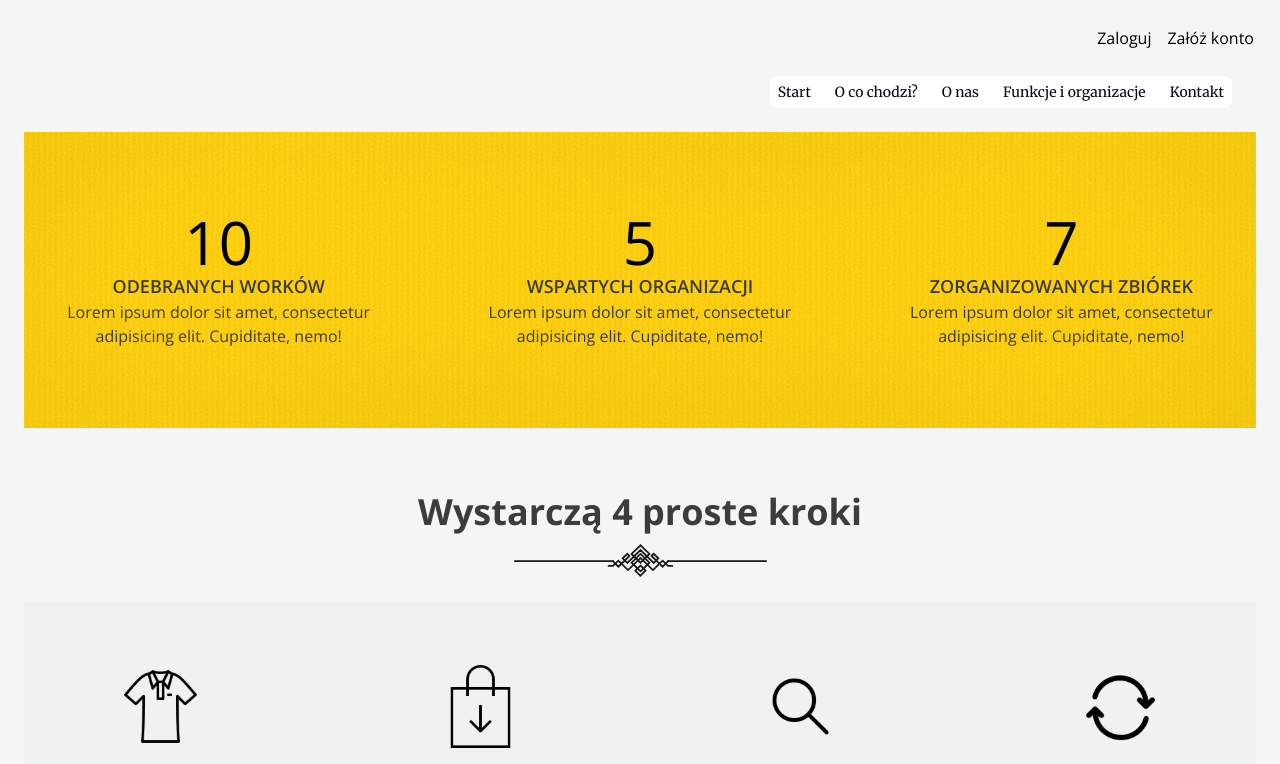
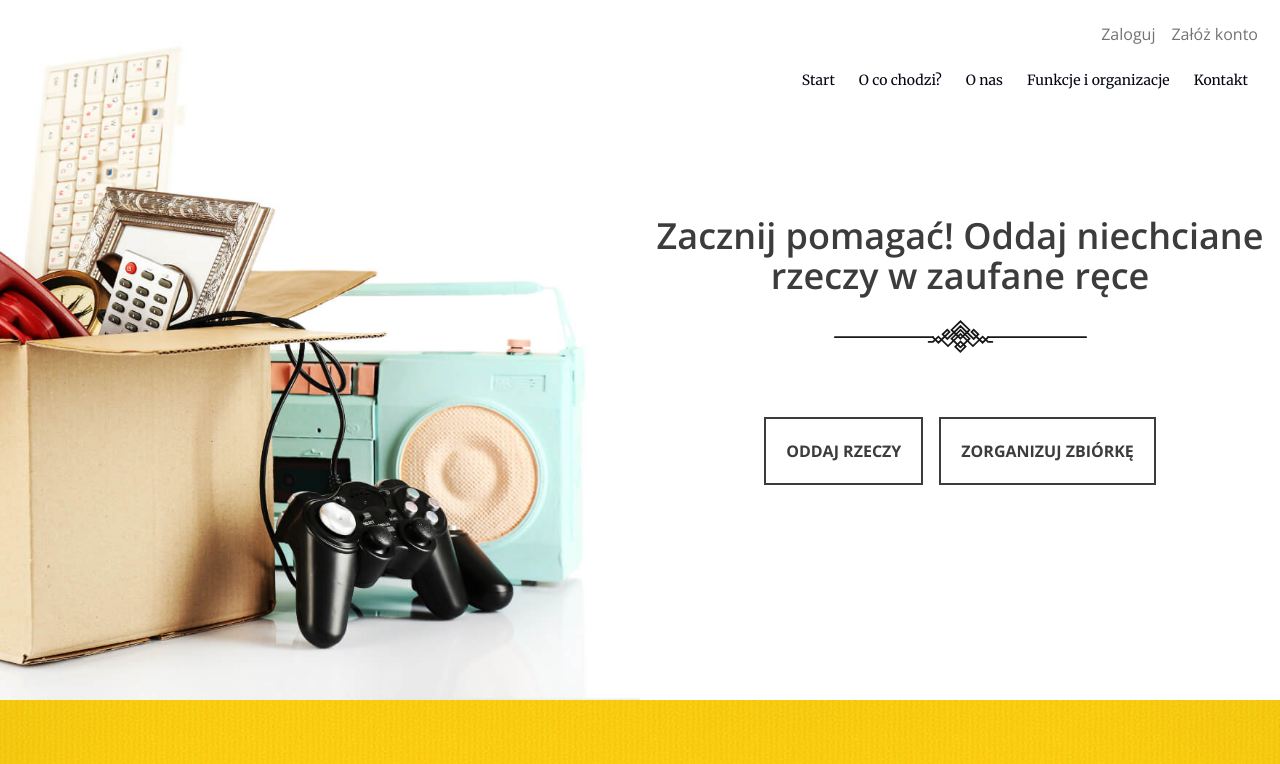
Before and after one commit to sabaudianin/OddajRzeczy, a React (Vite) app: page / in a window 1280 px wide. Shown: the top 764 px of the page. Built offline with nearby package versions, Linux system fonts and the light colour scheme.

Commit message:
Delivered Navigation & Scroll

```diff
--- a/src/components/Home.jsx
+++ b/src/components/Home.jsx
@@ -1,15 +1,20 @@
 import React from 'react';
 import About from "./main_sections/About.jsx";
 import HeaderNav from "./header/HeaderNav.jsx";
+import UserAccessSection from "./header/UserAccessSection.jsx";
 import Three_columns from "./main_sections/Three_columns.jsx";
 import SimpleSteps from "./main_sections/SimpleSteps.jsx";
 import WhoWeHelp from "./main_sections/WhoWeHelp.jsx";
 import Contact from "./footer/Contact.jsx";
+import StartCTA from "./header/StartCTA.jsx";
 
 const Home = () => {
     return (
         <>
+
+            <UserAccessSection/>
             <HeaderNav/>
+            <StartCTA/>
             <Three_columns/>
             <SimpleSteps/>
             <About/>
--- a/src/components/footer/Contact.jsx
+++ b/src/components/footer/Contact.jsx
@@ -6,7 +6,7 @@ import Instagram from "../../assets/Instagram.svg"
 
 const Contact = () => {
     return (
-        <section className="mt-20">
+        <section id="contact">
             <div className="relative w-full">
                 <div
                     className="absolute inset-0 bg-[url('src/assets/Background-Contact-Form.jpg')] bg-cover bg-center opacity-25"></div>
--- a/src/components/header/HeaderNav.jsx
+++ b/src/components/header/HeaderNav.jsx
@@ -1,28 +1,17 @@
 import React from 'react';
+import {Link, animateScroll as scroll} from "react-scroll";
 
 const HeaderNav = () => {
     return (
-        <>
-            <div className=" justify-end flex gap-x-3  ">
-                <a href="#"
-                   className=" border-2 border-transparent hover:border-accent text-black">
-                    Zaloguj
-                </a>
-                <a href="#"
-                   className="border-2 border-transparent hover:border-accent text-black">
-                    Załóż konto
-                </a>
-            </div>
 
-
-            <div>
-                <header className='text-black font-serif'>
-                    <nav className="mx-auto max-w-[52.5rem] p-6 lg:max-w-[78rem]">
-                        <div className="relative flex items-center gap-x-4 justify-end">
+        <section className="relative">
+            <header className='text-black font-serif absolute z-10 right-0 top-10'>
+                <nav className="mx-auto p-6 ">
+                    <div className="flex items-center gap-x-4 justify-end">
                         <div className="flex items-center group peer lg:hidden">
                             <input type="checkbox" id="menu" className="hidden"/>
                             <label htmlFor="menu"
-                                       className="bg-white dark:bg-gray-950 hover:bg-gray-50 dark:hover:bg-gray-900 ring-1 ring-gray-200 dark:ring-gray-800 rounded-lg p-2 cursor-pointer">
+                                   className="bg-light  hover:bg-accent  ring-1 ring-gray-200  rounded-lg p-2 cursor-pointer">
                                 <svg width="16" height="16" viewBox="0 0 256 256"
                                      className="group-has-[input:checked]:hidden fill-gray-950 dark:fill-white">
                                     <path
@@ -37,34 +26,62 @@ const HeaderNav = () => {
                         </div>
 
                         <div
-                                className="absolute top-11 left-0 w-full hidden peer-has-[:checked]:flex flex-col gap-2 bg-white  border border-solid border-gray-100 dark:border-gray-900 shadow-md rounded-lg px-6 py-4 lg:relative lg:top-0 lg:left-0 lg:w-auto lg:flex lg:flex-row lg:border-none lg:p-0 lg:shadow-none *:flex *:items-center *:gap-x-1.5 *:py-1.5 *:text-sm *:text-gray-950  *:font-medium lg:*:px-2">
+                            className="absolute top-11 -left-500 w-[300px] hidden peer-has-[:checked]:flex flex-col gap-2 bg-white shadow-md rounded-lg px-6 py-4 lg:relative lg:top-0 lg:left-0 lg:w-auto lg:flex lg:flex-row lg:border-none lg:p-0 lg:shadow-none *:flex *:items-center *:gap-x-1.5 *:py-1.5 *:text-sm *:text-gray-950  *:font-medium lg:*:px-2">
 
-                                <a href="#"
-                                   className=" box-border hover:border-b-2 hover:border-black">
+                            <Link
+                                to="start"
+                                duration={500}
+                                smooth={true}
+                                spy={true}
+                                offset={-100}
+                                className="border-b-2 border-transparent box-border hover:border-b-2 hover:border-black">
                                 Start
 
-                                </a>
-                                <a className=" hover:border-b-2 hover:border-black" href="#">
+                            </Link>
+                            <Link
+                                to="simpleSteps"
+                                duration={500}
+                                smooth={true}
+                                spy={true}
+                                offset={-100}
+                                className="border-b-2  border-transparent hover:border-b-2 hover:border-black"
+                            >
                                 O co chodzi?
-                                </a>
-                                <a className=" hover:border-b-2 hover:border-black" href="#">
+                            </Link>
+                            <Link
+                                to="about"
+                                duration={500}
+                                smooth={true}
+                                spy={true}
+                                offset={-100}
+                                className="border-b-2  border-transparent hover:border-b-2 hover:border-black">
                                 O nas
-                                </a>
-                                <a className=" hover:border-b-2 hover:border-black" href="#">
+                            </Link>
+                            <Link
+                                to="whoWeHelp"
+                                duration={500}
+                                smooth={true}
+                                spy={true}
+                                offset={-100}
+                                className="border-b-2  border-transparent hover:border-b-2 hover:border-black"
+                            >
                                 Funkcje i organizacje
-                                </a>
-                                <a className="hover:border-b-2 hover:border-black" href="#">
+                            </Link>
+                            <Link
+                                to="contact"
+                                duration={500}
+                                smooth={true}
+                                spy={true}
+                                className="border-b-2 border-transparent hover:border-b-2 hover:border-black "
+                            >
                                 Kontakt
-                                </a>
+                            </Link>
                         </div>
-
                     </div>
                 </nav>
             </header>
-            </div>
+        </section>
 
-
-        </>
 
     );
 };
--- /dev/null
+++ b/src/components/header/StartCTA.jsx
@@ -0,0 +1,28 @@
+import React from 'react';
+import Decor from "../main_sections/Decor.jsx";
+import {Link} from "react-router-dom";
+
+
+const StartCTA = () => {
+    return (
+        <section id="start" className="flex flex-col lg:flex-row bg-white h-auto lg:h-[700px]">
+            <div
+                className="w-full lg:w-1/2 bg-[url('src/assets/Home-Hero-Image.jpg')] bg-cover bg-no-repeat bg-right h-[300px] lg:h-[700px]"></div>
+            <div className="w-full lg:w-1/2 flex flex-col justify-center p-6 lg:p-0">
+                <Decor text="Zacznij pomagać! Oddaj niechciane rzeczy w zaufane ręce"/>
+                <div className="flex justify-center gap-4 mt-10">
+                    <Link to="/login"
+                          className="uppercase border-2 border-dark p-5 hover:bg-accent transition duration-200 font-bold">
+                        Oddaj Rzeczy
+                    </Link>
+                    <Link to="/login"
+                          className=" uppercase border-2 border-dark p-5 hover:bg-accent transition duration-200 font-bold">
+                        Zorganizuj Zbiórkę
+                    </Link>
+                </div>
+            </div>
+        </section>
+    );
+};
+
+export default StartCTA;
--- /dev/null
+++ b/src/components/header/UserAccessSection.jsx
@@ -0,0 +1,21 @@
+import React from 'react';
+import {Link} from 'react-router-dom';
+
+const UserAccessSection = () => {
+    return (
+        <section className="relative">
+            <div className="absolute top-5 z-10 right-5 justify-end flex gap-x-3  ">
+                <Link to="/login"
+                      className=" border-2 border-transparent hover:border-accent text-light">
+                    Zaloguj
+                </Link>
+                <Link to="/login"
+                      className="border-2 border-transparent hover:border-accent text-light">
+                    Załóż konto
+                </Link>
+            </div>
+        </section>
+    );
+};
+
+export default UserAccessSection;
--- a/src/components/main_sections/About.jsx
+++ b/src/components/main_sections/About.jsx
@@ -6,7 +6,7 @@ import Decor from "./Decor.jsx";
 
 const About = () => {
     return (
-        <section className=" mt-10 flex flex-col lg:flex-row items-center justify-between  bg-primary">
+        <section id="about" className=" mt-10 flex flex-col lg:flex-row items-center justify-between  bg-primary">
             <div className="lg:w-1/2 lg:pl-8 mt-8 lg:mt-0 flex flex-col justify-center py-8">
                 <Decor text=" O Nas "/>
                 <p className="text-xl m-4 ">
--- a/src/components/main_sections/SimpleSteps.jsx
+++ b/src/components/main_sections/SimpleSteps.jsx
@@ -9,7 +9,7 @@ import Icon4 from '../../assets/Icon4.svg';
 const SimpleSteps = () => {
     return (
 
-        <section>
+        <section id="simpleSteps">
             <div className="flex flex-col items-center mx-auto pt-16  ">
                 <div className="mx-auto text-center mb-6">
                     <h2 className="text-3xl font-bold mb-3 lg:text-4xl">
--- a/src/styles/globalStyles.css
+++ b/src/styles/globalStyles.css
@@ -1,8 +1,9 @@
 :root {
     max-width: 1366px;
+    min-width: 360px;
     margin: 0 auto;
     text-align: center;
-    padding: 1.5rem;
+    /*padding: 1.5rem;*/
     background: #f5f5f5;
 }
 
```
Also changed, not shown: src/components/main_sections/WhoWeHelp.jsx (+5 -4 lines). Lines whose indentation alone changed are shown as unchanged.
